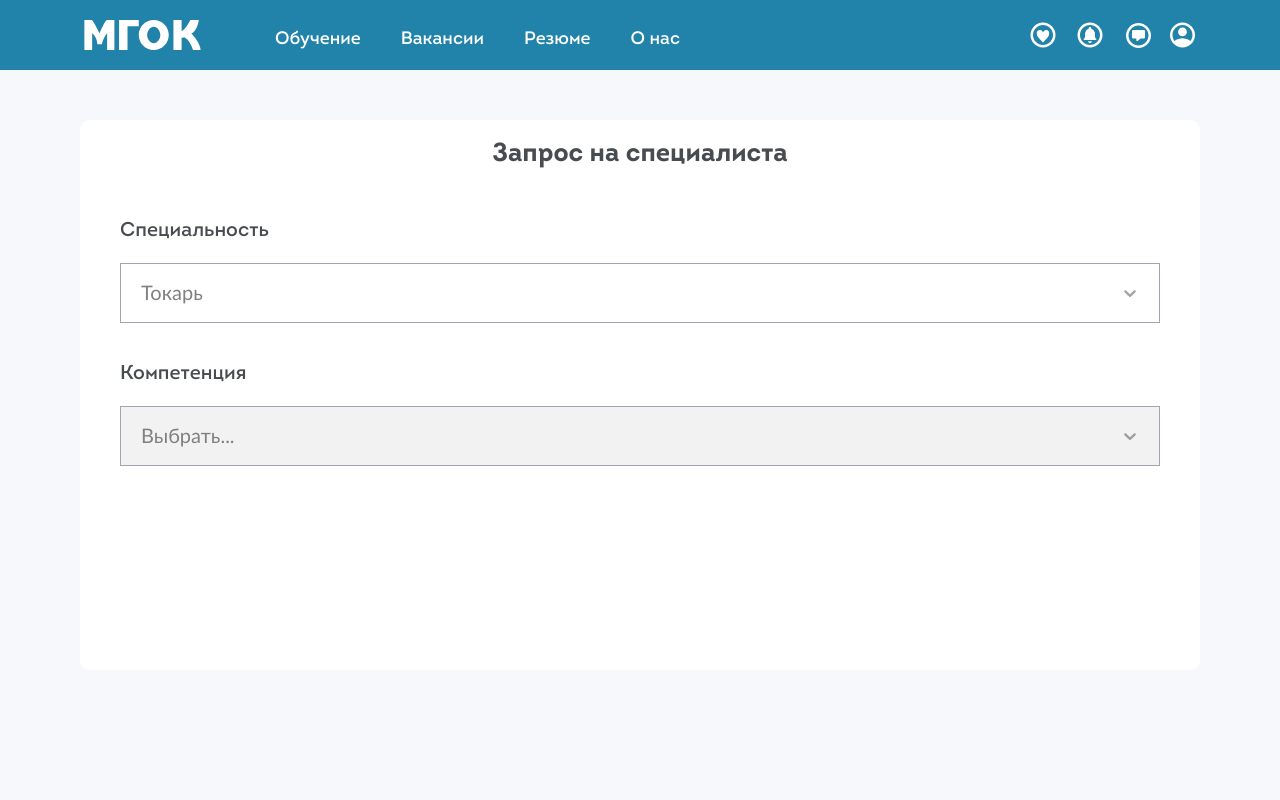
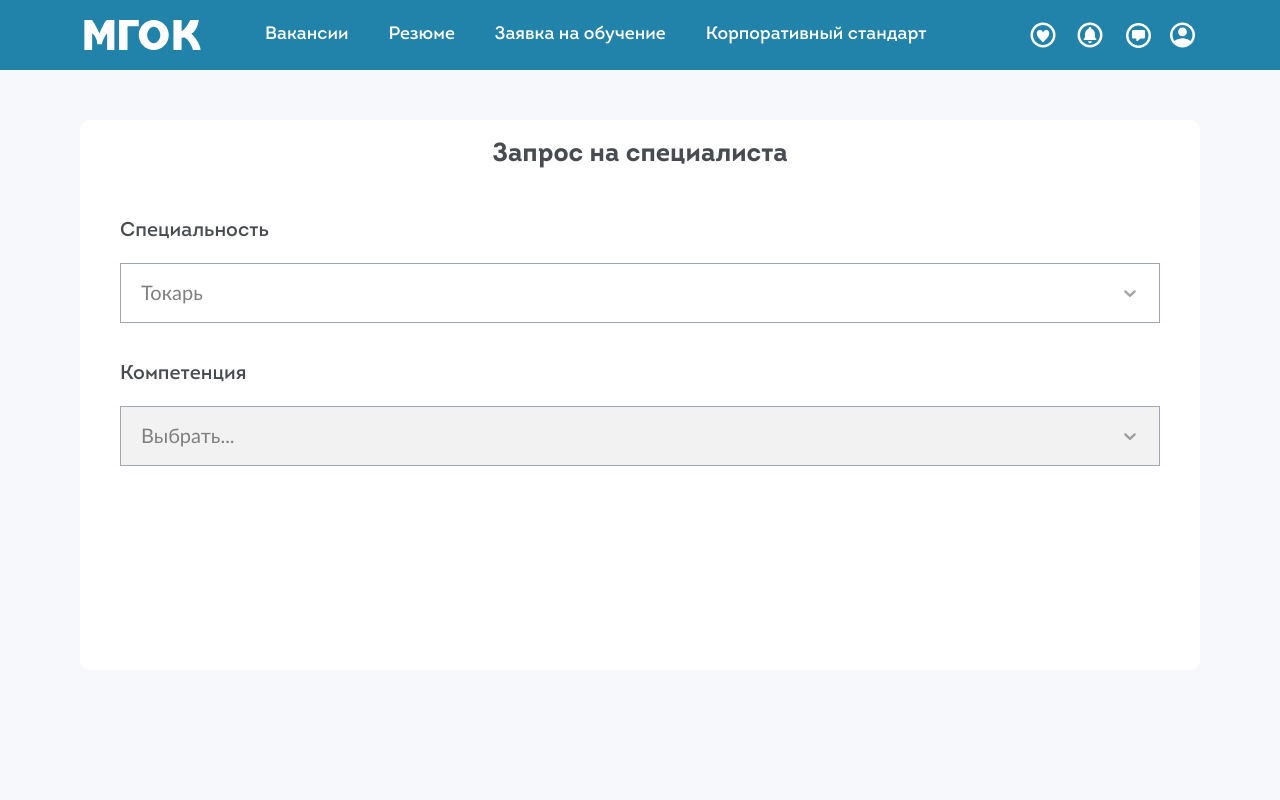
Before and after one commit to marcefalb/methodist, a React (Create React App) app: page / in a window 1280 px wide. Shown: the top 800 px of the page. Built offline with nearby package versions, Linux system fonts and the light colour scheme; no server answers.

Commit message:
header fix

```diff
--- a/src/components/Header/Header.css
+++ b/src/components/Header/Header.css
@@ -29,7 +29,7 @@
   justify-content: center;
   gap: 40px;
 
-  margin: 5px 0 0 70px;
+  margin-left: 60px;
 }
 .header__nav-item a {
   font-family: 'Intro', sans-serif;
--- a/src/components/Header/Header.jsx
+++ b/src/components/Header/Header.jsx
@@ -16,16 +16,16 @@ const Header = () => {
         <nav className="header__nav">
           <ul className="header__nav-list">
             <li className="header__nav-item">
-              <a href="https://">Обучение</a>
-            </li>
-            <li className="header__nav-item">
               <a href="https://">Вакансии</a>
             </li>
             <li className="header__nav-item">
               <a href="https://">Резюме</a>
             </li>
             <li className="header__nav-item">
-              <a href="https://">О нас</a>
+              <a href="https://">Заявка на обучение</a>
+            </li>
+            <li className="header__nav-item">
+              <a href="https://">Корпоративный стандарт</a>
             </li>
           </ul>
         </nav>
```
